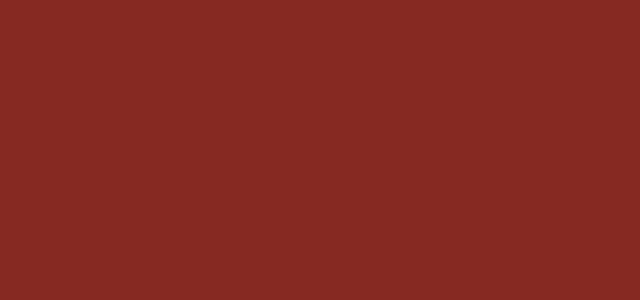
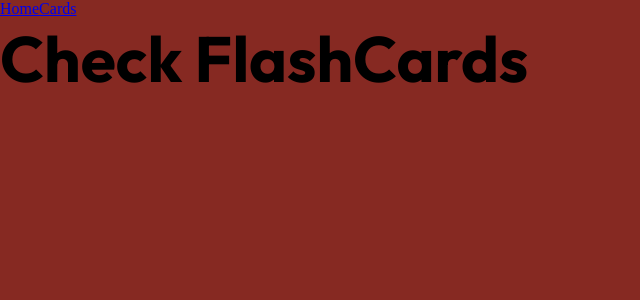
Before and after one commit to leflon/mcqueen, a Vue app in the folder frontend/: page /flashcards in a window 1280 px wide. Before the commit this address had no page. Shown: the top 300 px of the page, without its empty margins (0-640 px from the left). Built offline with nearby package versions, Linux system fonts and the light colour scheme.

Commit message:
Added router links to menu

```diff
--- a/frontend/src/App.vue
+++ b/frontend/src/App.vue
@@ -1,13 +1,14 @@
 <script setup lang="ts">
 
-import { RouterView, RouterLink } from 'vue-router';
-
+import { RouterView } from 'vue-router';
+import McMenu from './components/McMenu.vue';
 
 
 
 </script>
 
 <template>
+  <McMenu></McMenu>
   <RouterView></RouterView>
 </template>
 
--- a/frontend/src/components/McMenu.vue
+++ b/frontend/src/components/McMenu.vue
@@ -1,8 +1,11 @@
 <script setup lang="ts">
-
+import { RouterLink } from 'vue-router';
 
 </script>
 
 <template>
-    <h1>Mc_menu</h1>
+    <nav>
+        <RouterLink to="/">Home</RouterLink>
+        <RouterLink to="/flashcards">Cards</RouterLink>
+    </nav>
 </template>
--- a/frontend/src/router.ts
+++ b/frontend/src/router.ts
@@ -1,12 +1,17 @@
 import { createRouter, createWebHistory } from "vue-router";
 
 import Home from "./views/Home.vue";
-
+import CheckFlashcards from "./views/Check_flashcards.vue";
 const routes = [
     {
         path: "/",
         name: "Home",
         component: Home
+    },
+    {
+        path: "/flashcards",
+        name: "CheckFlashcards",
+        component: CheckFlashcards
     }
 
 ];
--- /dev/null
+++ b/frontend/src/views/Check_flashcards.vue
@@ -0,0 +1,7 @@
+<template>
+    <h1>Check FlashCards</h1>
+</template>
+
+<script setup lang="ts">
+
+</script>
```
